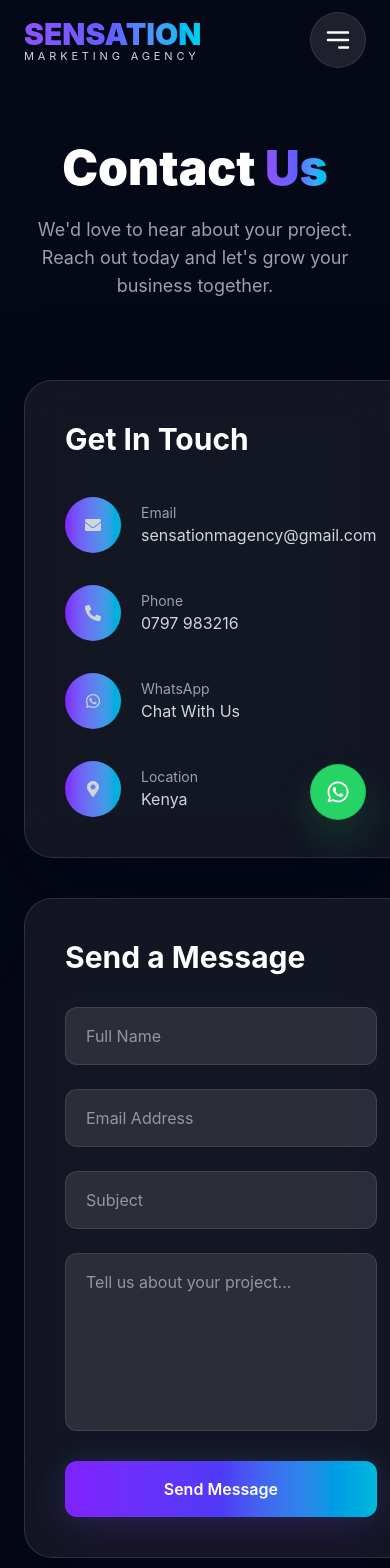
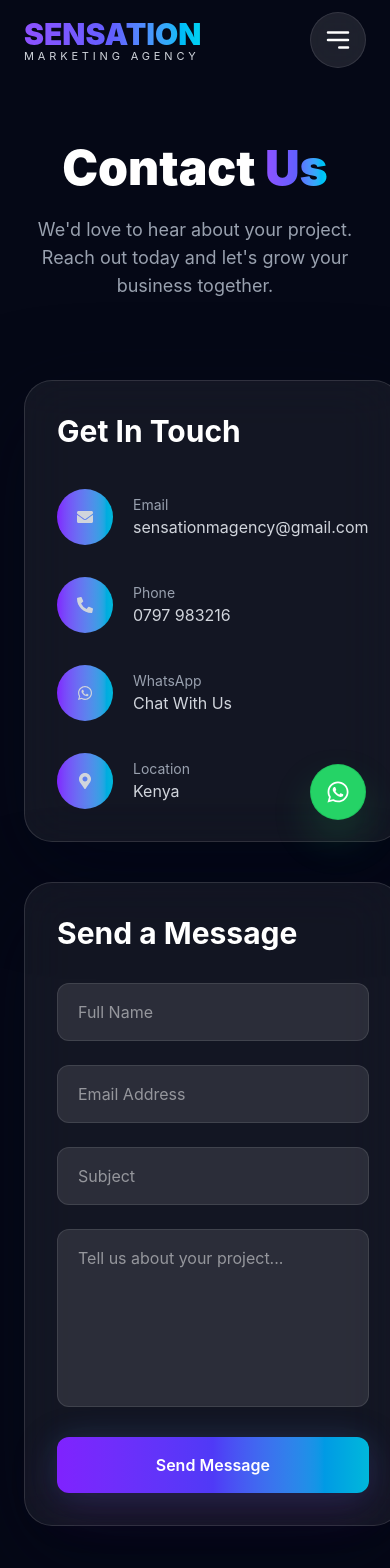
Before and after one commit to rihlatech/Sensation-Marketing-Agency, a React (Vite) app: page /contact in a window 390 px wide. Shown: the top 1568 px of the page. Built offline with nearby package versions, Linux system fonts and the light colour scheme.

Commit message:
hero mobile fix

```diff
--- a/src/pages/Contact.jsx
+++ b/src/pages/Contact.jsx
@@ -30,12 +30,12 @@ const Contact = () => {
           </p>
         </motion.div>
 
-        <div className="grid gap-10 lg:grid-cols-2">
+         <div className="mx-auto grid max-w-6xl gap-10 lg:grid-cols-2">
           <motion.div
             initial={{ opacity: 0, x: -40 }}
             whileInView={{ opacity: 1, x: 0 }}
             viewport={{ once: true }}
-            className="glass-panel rounded-[28px] p-10"
+           className="glass-panel mx-auto w-full max-w-xl rounded-[28px] p-8 lg:p-10"
           >
             <h2 className="mb-10 text-3xl font-bold">Get In Touch</h2>
 
@@ -90,7 +90,7 @@ const Contact = () => {
             initial={{ opacity: 0, x: 40 }}
             whileInView={{ opacity: 1, x: 0 }}
             viewport={{ once: true }}
-            className="glass-panel rounded-[28px] p-10"
+           className="glass-panel mx-auto w-full max-w-xl rounded-[28px] p-8 lg:p-10"
           >
             <h2 className="mb-8 text-3xl font-bold">Send a Message</h2>
 
```
